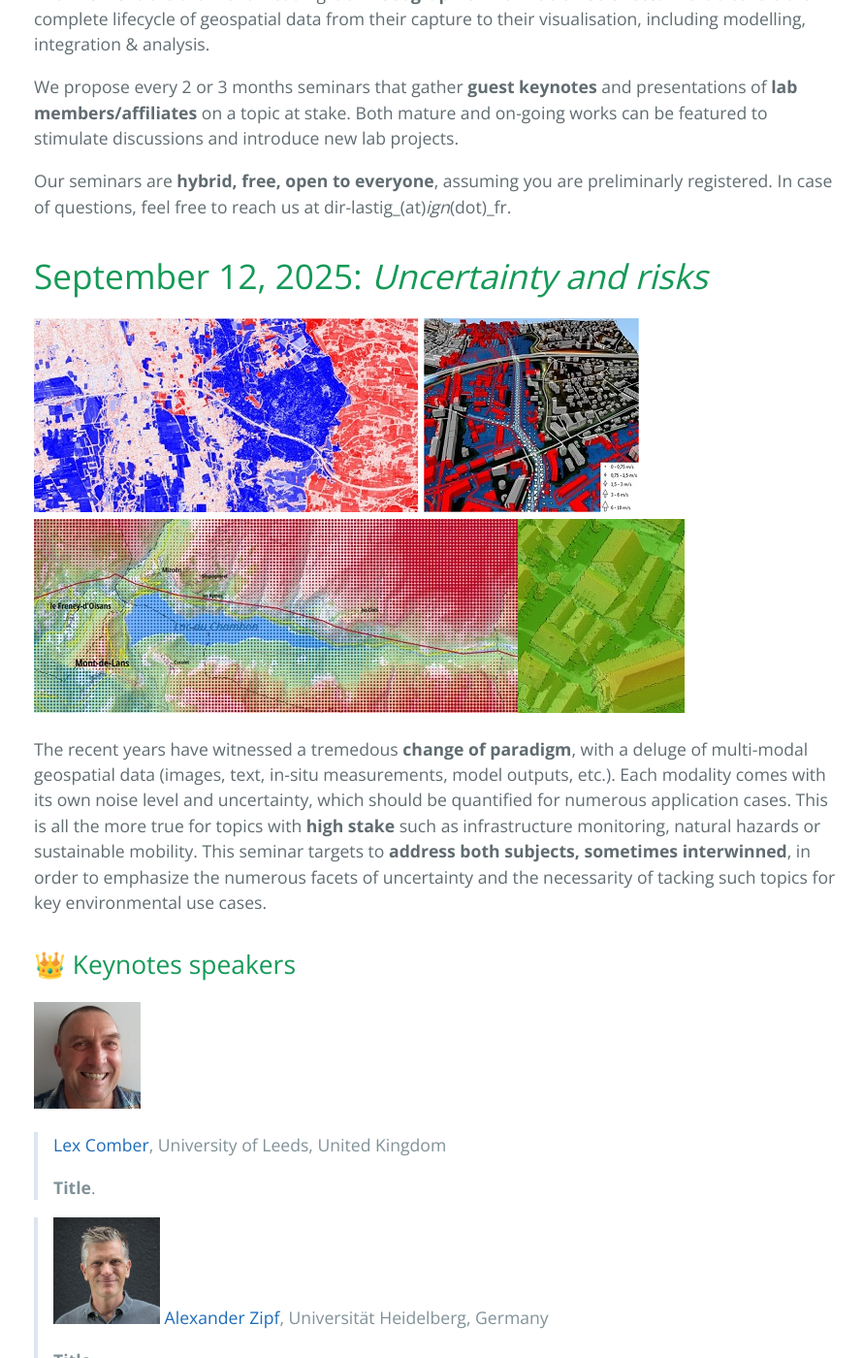
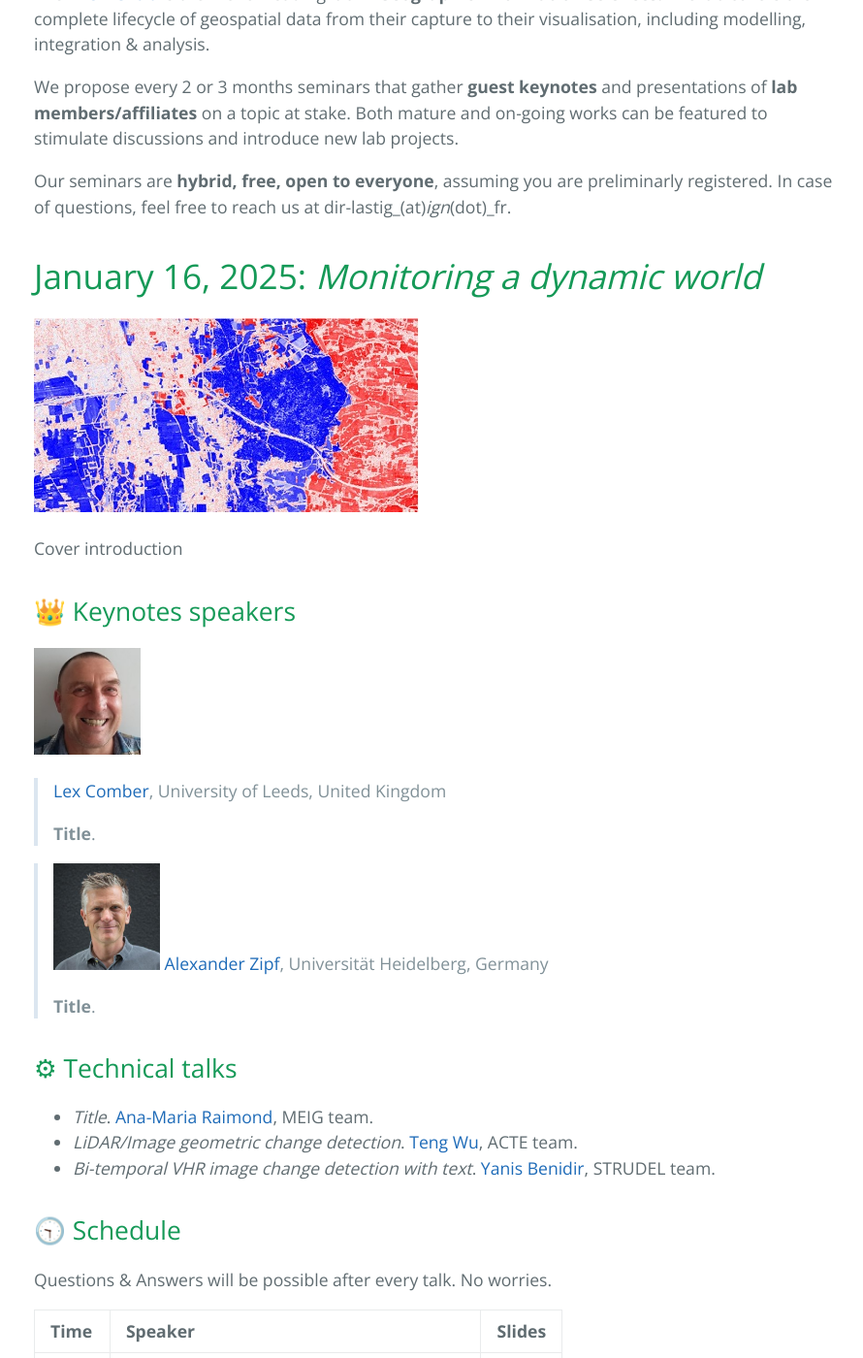
Before and after one commit to umrlastig/seminars, a Jekyll site: the page built from index.md, in a window 1280 px wide and 1400 px high, scrolled down 435 px. Shown: the whole window at 97% size, without its empty margins (189-1079 px from the left). Built offline with Jekyll 4.4.1, drawn with Linux system fonts in a browser that asks for light colours.

Commit message:
Update index.md

```diff
--- a/index.md
+++ b/index.md
@@ -9,13 +9,11 @@ We propose every 2 or 3 months seminars that gather **guest keynotes** and prese
 Our seminars are **hybrid, free, open to everyone**, assuming you are preliminarly registered. In case of questions, feel free to reach us at dir-lastig_(at)_ign_(dot)_fr.
 
 <a id="news"></a>
-# September 12, 2025: _Uncertainty and risks_
+# January 16, 2025: _Monitoring a dynamic world_
 
-![Semantics](documents/adrien.jpg) ![Flooding](documents/octave.jpg) ![Localization](documents/mattia.jpg)![Disparity](documents/teng.jpg)
+![Semantics](documents/adrien.jpg)
 
-The recent years have witnessed a tremedous **change of paradigm**, with a deluge of multi-modal geospatial data (images, text, in-situ measurements, model outputs, etc.). Each modality comes with its own noise level and uncertainty, which should be quantified for numerous application cases.
-This is all the more true for topics with **high stake** such as infrastructure monitoring, natural hazards or sustainable mobility.
-This seminar targets to **address both subjects, sometimes interwinned**, in order to emphasize the numerous facets of uncertainty and the necessarity of tacking such topics for key environmental use cases.
+Cover introduction
 
 ## 👑 Keynotes speakers
 
```
